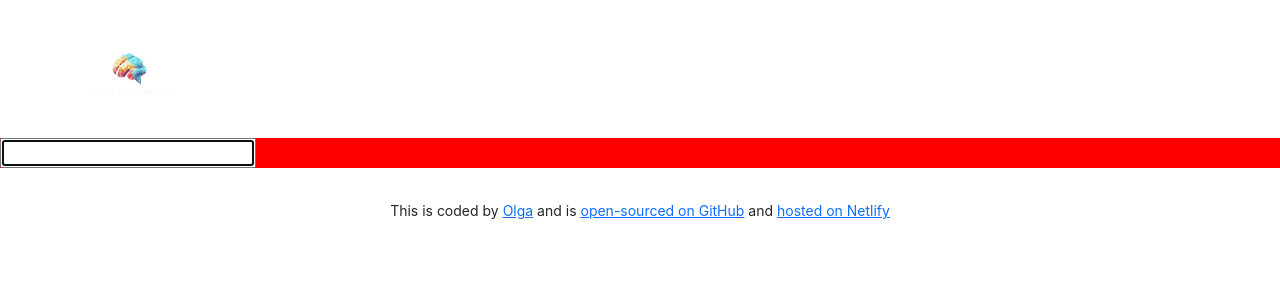
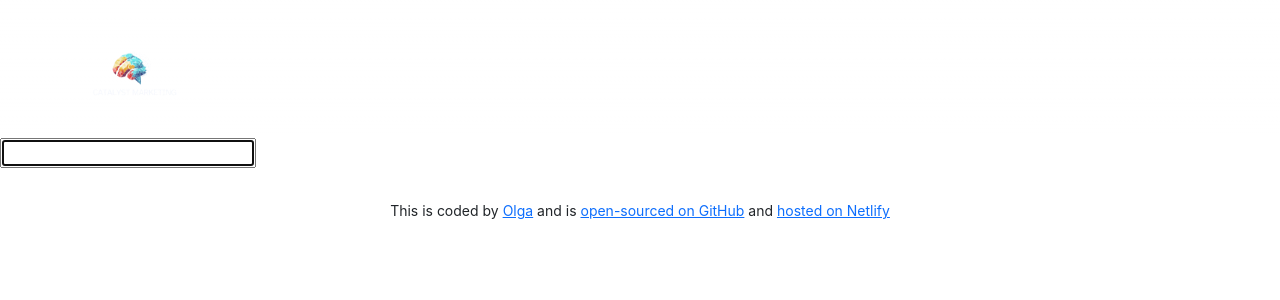
Before and after one commit to SheillaO/react-dictionary-dashboard, a React (Create React App) app: page / in a window 1280 px wide. Shown: the top 300 px of the page. Built offline with nearby package versions, Linux system fonts and the light colour scheme.

Commit message:
Fixed the keyword error

```diff
--- a/src/Dictionary.css
+++ b/src/Dictionary.css
@@ -1,3 +1,3 @@
 .Dictionary {
-  background: red;
+  background: white;
 }
--- a/src/Dictionary.js
+++ b/src/Dictionary.js
@@ -15,7 +15,12 @@ export default function Dictionary() {
   return (
     <div className="Dictionary">
       <form onSubmit={search}>
-        <input type="search" onChange={handleKeywordChange} autoFocus={true} />
+        <input
+          type="search"
+          onChange={handleKeywordChange}
+          value={keyword}
+          autoFocus={true}
+        />
       </form>
     </div>
   );
```
